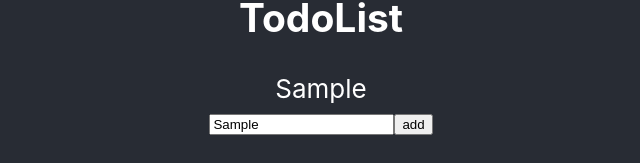
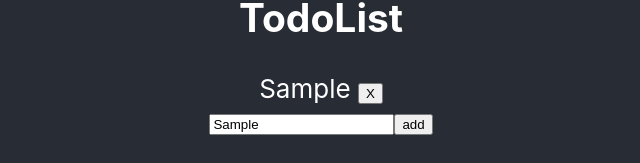
Before and after one commit to xtrui/bc-react-todoList, a React (Create React App) app in the folder todo_list/: page / in a window 1280 px wide. Both pictures are taken after typing "Sample" into the empty fields and a click on the button "add". Shown: the part 512-675 px from the top of the page, without its empty margins (319-959 px from the left). Built offline with nearby package versions, Linux system fonts and the light colour scheme.

Commit message:
[todoList][Ray] feat: add delete function

```diff
--- a/todo_list/package.json
+++ b/todo_list/package.json
@@ -8,7 +8,9 @@
     "@testing-library/user-event": "^7.2.1",
     "react": "^16.13.1",
     "react-dom": "^16.13.1",
-    "react-scripts": "3.4.1"
+    "react-redux": "^7.2.1",
+    "react-scripts": "3.4.1",
+    "redux": "^4.0.5"
   },
   "scripts": {
     "start": "react-scripts start",
--- a/todo_list/src/actions/index.js
+++ b/todo_list/src/actions/index.js
@@ -2,3 +2,17 @@ export const addTodo = text => ({
     type: 'ADD_TODO',
     text
 });
+
+export const deleteTodo = index =>(
+    {
+        type:'DELETE_TODO',
+        index
+    }
+)
+
+export const  updateTodoStatus= index =>(
+    {
+        type:'UPDATE_STATUS',
+        index
+    }
+)
--- a/todo_list/src/components/Todo/index.jsx
+++ b/todo_list/src/components/Todo/index.jsx
@@ -9,8 +9,14 @@ class todo extends React.Component {
         }
     }
 
+    handleClick=()=>{
+        this.props.onClick(this.props.index)
+    }
+    handleTodoDelete=()=>{
+        this.props.handleTodoDelete(this.props.index)
+    }
     render() {
-        return <span>{this.props.text}</span>
+        return <span><span onClick={this.handleClick}>{this.props.text}</span> <button onClick={this.handleTodoDelete}>X</button></span>
     }
 }
 
--- a/todo_list/src/components/TodoList/index.jsx
+++ b/todo_list/src/components/TodoList/index.jsx
@@ -6,10 +6,24 @@ class todoList extends React.Component {
         super(props);
     }
 
+    todoStatusChange = (index) => {
+        this.props.updateTodoStatus(index);
+        this.forceUpdate();
+    }
+
+    handleTodoDelete = (index) => {
+        this.props.deleteTodo(index);
+        this.forceUpdate();
+    }
+
     render() {
-        console.log(this.props.todoList.addTodo.length)
-        return new Array(this.props.todoList.addTodo.length).fill(0).map(((value, index) =>
-                <Todo key={index} text={this.props.todoList.addTodo[index]}/>
+        return new Array(this.props.todoList.addTodo.length).fill(0).map(((value, index) => {
+                return <div key={"2" + index}>
+                    <Todo key={index} onClick={this.todoStatusChange} handleTodoDelete={this.handleTodoDelete}
+                          index={index} text={this.props.todoList.addTodo[index].text}/>
+                </div>
+
+            }
         ))
     }
 }
--- a/todo_list/src/components/TodoListContainner/index.js
+++ b/todo_list/src/components/TodoListContainner/index.js
@@ -1,8 +1,15 @@
 import {connect} from "react-redux";
 import TodoList from "../TodoList"
+import {updateTodoStatus,deleteTodo} from "../../actions";
+
 
 const mapStateToProps = todoList => ({
     todoList: todoList,
 });
 
-export default connect(mapStateToProps)(TodoList)
+const mapDispatchToProps = dispatch => ({
+    deleteTodo: (index) => dispatch(deleteTodo(index)),
+    updateTodoStatus:(index)=>dispatch(updateTodoStatus(index)),
+});
+
+export default connect(mapStateToProps,mapDispatchToProps)(TodoList)
--- a/todo_list/src/index.js
+++ b/todo_list/src/index.js
@@ -3,8 +3,8 @@ import ReactDOM from 'react-dom';
 import './index.css';
 import App from './App';
 import * as serviceWorker from './serviceWorker';
-import {Provider} from "react-redux";
-import {createStore} from "redux";
+import {Provider} from 'react-redux';
+import {createStore} from 'redux';
 import reducer from './reducers'
 
 const store = createStore(reducer,
--- a/todo_list/src/reducers/addTodo.js
+++ b/todo_list/src/reducers/addTodo.js
@@ -1,7 +1,15 @@
+let todo ={text:"", status:0};
 export const addTodo = (todoList = [], action) => {
     switch (action.type) {
         case "ADD_TODO":
-            return [...todoList, action.text];
+            return [...todoList,{status:0,text: action.text}];
+        case "DELETE_TODO":
+            todoList.splice(action.index,1);
+            return todoList;
+        case "UPDATE_STATUS":
+            todoList[action.index].status=todoList[action.index].status===1?0:1;
+            return todoList;
+
         default:
             return todoList;
     }
```
Also changed, not shown: package.json (deleted, +0 -15 lines), 2 other files (tests, documents, lock files or other folders).
